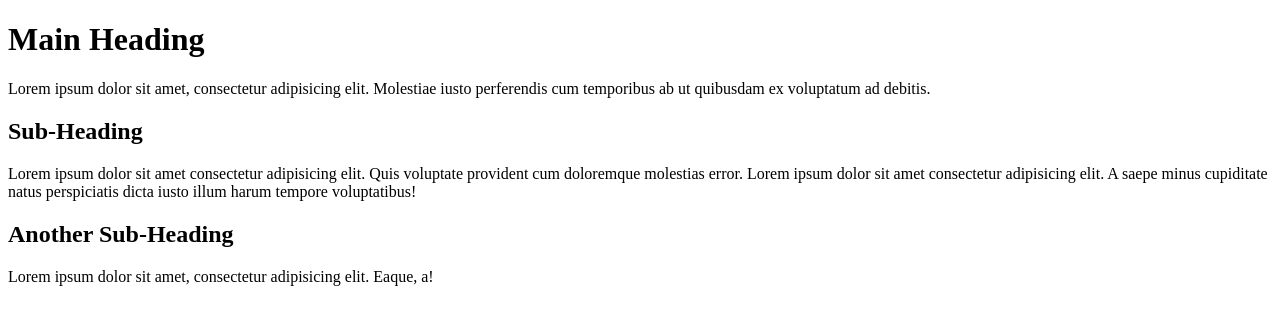
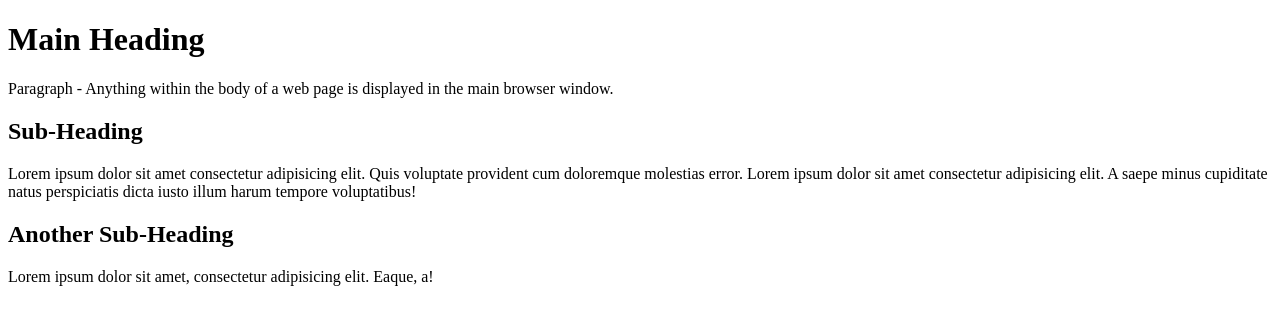
Before and after one commit to iamsajidhanif/HTML-Project-01, a plain HTML site: page assignment1.html in a window 1280 px wide. Drawn offline with Linux system fonts and the light colour scheme.

Commit message:
para1 updated

```diff
--- a/assignment1.html
+++ b/assignment1.html
@@ -8,7 +8,8 @@
 </head>
 <body>
     <h1>Main Heading</h1>
-    <p>Lorem ipsum dolor sit amet, consectetur adipisicing elit. Molestiae iusto perferendis cum temporibus ab ut quibusdam ex voluptatum ad debitis.</p>
+    <p>Paragraph - Anything within the body of a web page is displayed in the main browser window.</p>
+    <!-- <p>Lorem ipsum dolor sit amet, consectetur adipisicing elit. Molestiae iusto perferendis cum temporibus ab ut quibusdam ex voluptatum ad debitis.</p> -->
     <h2>Sub-Heading</h2>
     <p>Lorem ipsum dolor sit amet consectetur adipisicing elit. Quis voluptate provident cum doloremque molestias error. Lorem ipsum dolor sit amet consectetur adipisicing elit. A saepe minus cupiditate natus perspiciatis dicta iusto illum harum tempore voluptatibus!</p>
     <h2>Another Sub-Heading</h2>
```
